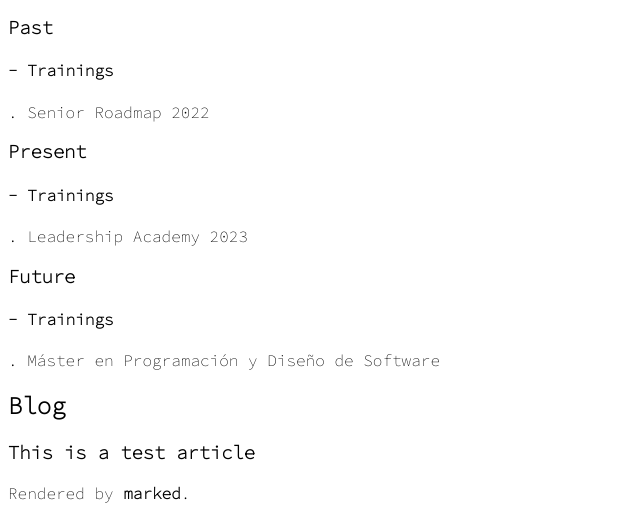
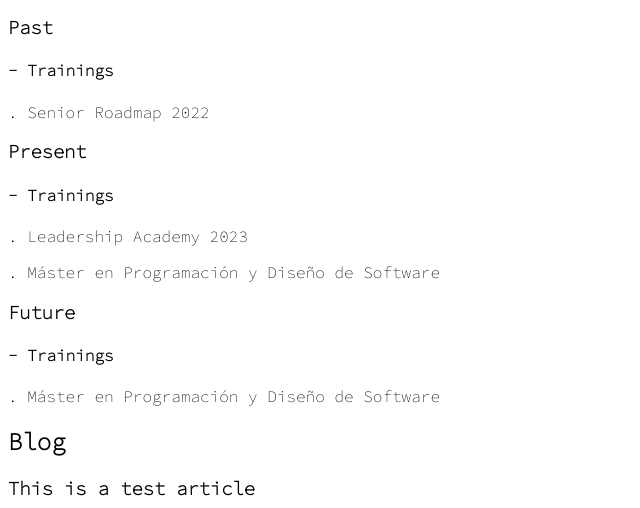
Before and after one commit to juliocebrito/juliocebrito.github.io, a plain HTML site: page index.html in a window 1280 px wide. Shown: the part 589-1097 px from the top of the page, without its empty margins (0-640 px from the left). Drawn offline with nearby package versions, Linux system fonts and the light colour scheme.

Commit message:
Update index.html

```diff
--- a/index.html
+++ b/index.html
@@ -38,6 +38,7 @@
               <h1>Present</h1>
                 <h4>- Trainings</h4>
                   <p>. Leadership Academy 2023</p>
+                  <p>. Máster en Programación y Diseño de Software</p>
           </article>
       </section>
       <section id=future>
```
